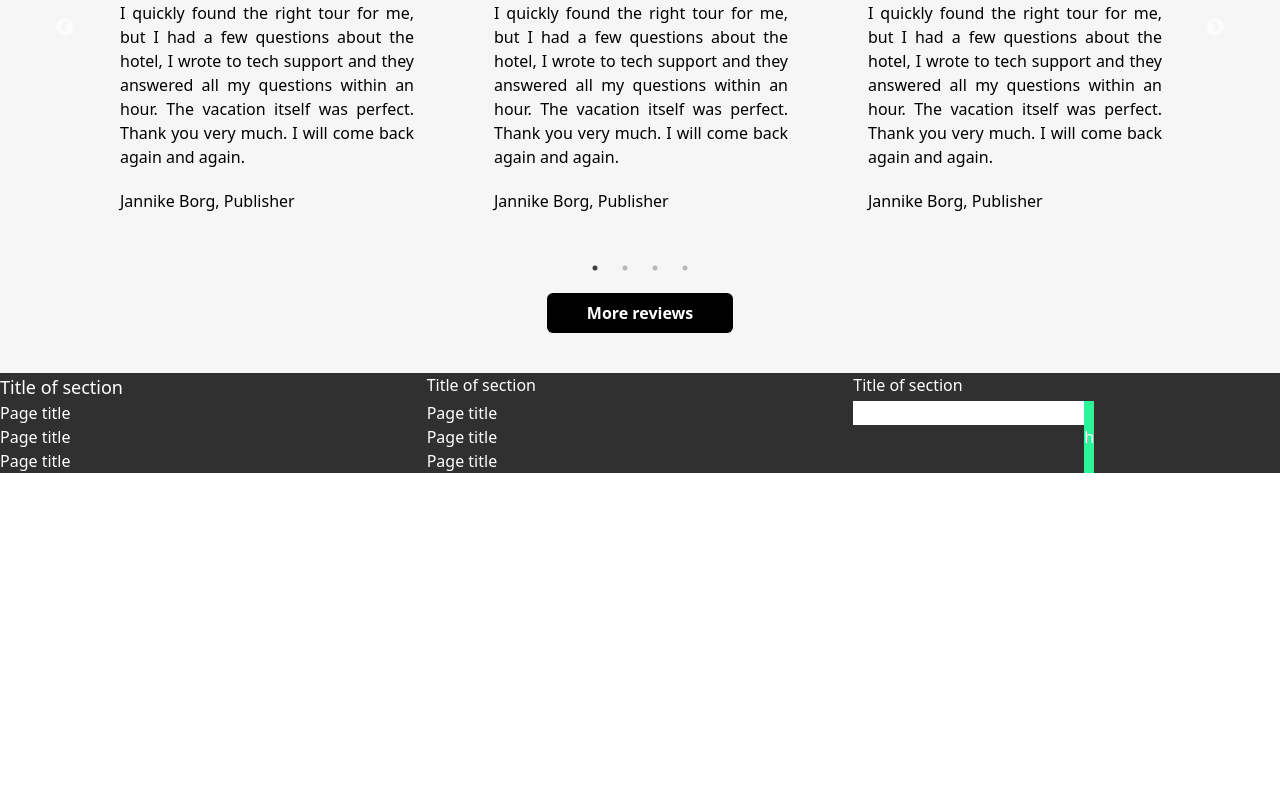
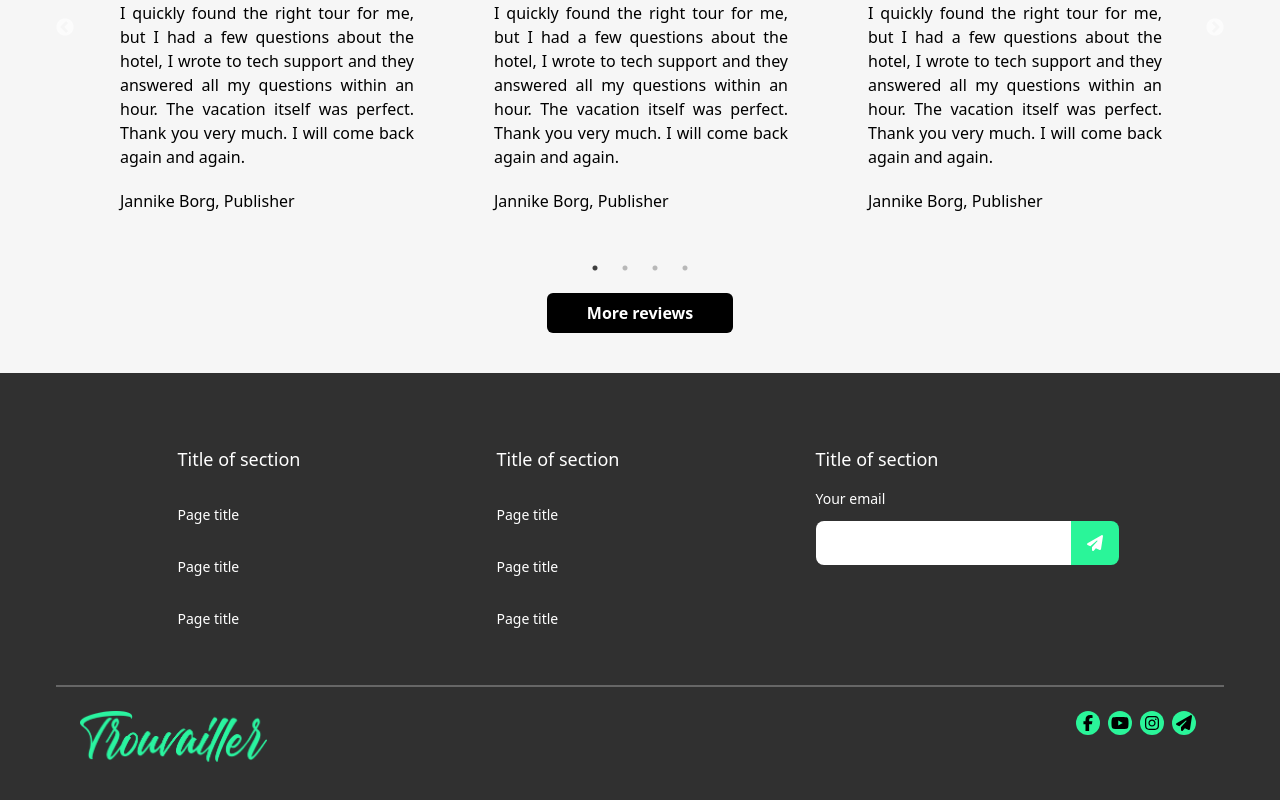
Before and after one commit to jaisonjoshi/Trouvailler-web, a React (Create React App) app: page / in a window 1280 px wide. Shown: the part 1371-2171 px from the top of the page. Before the commit the page ends 1844 px from the top, so only its background shows below. Built offline with nearby package versions, Linux system fonts and the light colour scheme.

Commit message:
created footer

```diff
--- a/package.json
+++ b/package.json
@@ -3,9 +3,15 @@
   "version": "0.1.0",
   "private": true,
   "dependencies": {
+    "@fortawesome/fontawesome-svg-core": "^6.2.0",
+    "@fortawesome/free-brands-svg-icons": "^6.2.0",
+    "@fortawesome/free-regular-svg-icons": "^6.2.0",
+    "@fortawesome/free-solid-svg-icons": "^6.2.0",
+    "@fortawesome/react-fontawesome": "^0.2.0",
     "@testing-library/jest-dom": "^5.16.5",
     "@testing-library/react": "^13.4.0",
     "@testing-library/user-event": "^13.5.0",
+    "babel-plugin-macros": "^3.1.0",
     "react": "^18.2.0",
     "react-dom": "^18.2.0",
     "react-router-dom": "^6.4.2",
--- a/src/Pages/components/Footer/Footer.jsx
+++ b/src/Pages/components/Footer/Footer.jsx
@@ -1,28 +1,56 @@
 import React from 'react'
-
+import { FontAwesomeIcon } from '@fortawesome/react-fontawesome';
+import { faPaperPlane } from '@fortawesome/free-solid-svg-icons';
+import { faFacebookF, faInstagram, faYoutube } from '@fortawesome/free-brands-svg-icons';
+import Logo from '../../Assets/Trouvailler Green.png'
 const Footer = () => {
   return (
     <div>
-      <footer className='bg-blacky-light'>
-        <div className='text-whiteglow grid grid-cols-3'>
-          <div className='text-lg'><h3>Title of section</h3></div>
-          <div><h3>Title of section</h3></div>
-          <div><h3>Title of section</h3></div>
-          <div><h5>Page title</h5></div>
-          <div><h5>Page title</h5></div>
-          <div className='row-span-3 flex'>
-            <div><input type="text" /></div>
-            <button className='bg-evergreen'>h</button>
+      <footer className='bg-blacky-light p-4'>
+        <div className='flex justify-center align-middle'>
+          <div className='text-whiteglow grid grid-cols-3 my-10'>
+            <div className='text-lg p-4'><h3>Title of section</h3></div>
+            <div><h3 className='text-lg p-4'>Title of section</h3></div>
+            <div><h3 className='text-lg p-4'>Title of section</h3></div>
+            <div><h5 className='text-sm p-4'>Page title</h5></div>
+            <div><h5 className='text-sm p-4'>Page title</h5></div>
+
+            <div className='hidden md:block md:row-span-3 md:pl-4'>
+              <h5 className='text-sm pb-3'>Your email</h5>
+              <div className='flex overflow-hidden h-11 rounded-lg w-full'>
+                <div><input type="text" className='h-full text-blacky-dark p-3 focus:outline-evergreen' /></div>
+                <button className='bg-evergreen h-auto'><FontAwesomeIcon className='px-4' icon={faPaperPlane} /></button>
+              </div>
+            </div>
+
+            <div><h5 className='text-sm p-4'>Page title</h5></div>
+            <div><h5 className='text-sm p-4'>Page title</h5></div>
+            <div><h5 className='text-sm p-4'>Page title</h5></div>
+            <div><h5 className='text-sm p-4'>Page title</h5></div>
           </div>
-          <div><h5>Page title</h5></div>
-          <div><h5>Page title</h5></div>
-          <div><h5>Page title</h5></div>
-          <div><h5>Page title</h5></div>
+        </div>
 
-
+        <div className='border-t-2 border-graydust-medium flex justify-between align-middle p-6 mx-10'>
+          <a href="" className='w-2/12'>
+            <img src={Logo} alt="Trouvailler" />
+          </a>
+          <div className='flex justify-evenly'>
+            <a href="">
+              <div className='bg-evergreen mx-1 w-6 h-6 rounded-full text-center'><FontAwesomeIcon icon={faFacebookF} /></div>
+            </a>
+            <a href="">
+              <div className='bg-evergreen mx-1 w-6 h-6 rounded-full text-center'><FontAwesomeIcon icon={faYoutube} /></div>
+            </a>
+            <a href="">
+              <div className='bg-evergreen mx-1 w-6 h-6 rounded-full text-center'><FontAwesomeIcon icon={faInstagram} /></div>
+            </a>
+            <a href="">
+              <div className='bg-evergreen mx-1 w-6 h-6 rounded-full text-center'><FontAwesomeIcon icon={faPaperPlane} /></div>
+            </a>
+          </div>
         </div>
       </footer>
-    </div>
+    </div >
   )
 }
 
--- a/tailwind.config.js
+++ b/tailwind.config.js
@@ -15,6 +15,7 @@ module.exports = {
       },
       'graydust':{
         'light':'#F6F6F6',
+        'medium':'#666666',
         'dark':'#000000a6',
       }
     },
```
Also changed, not shown: src/Pages/home/Home.jsx (+3 -4 lines), src/Pages/Assets/Trouvailler Green.png (added), 1 other file (tests, documents, lock files or other folders).
